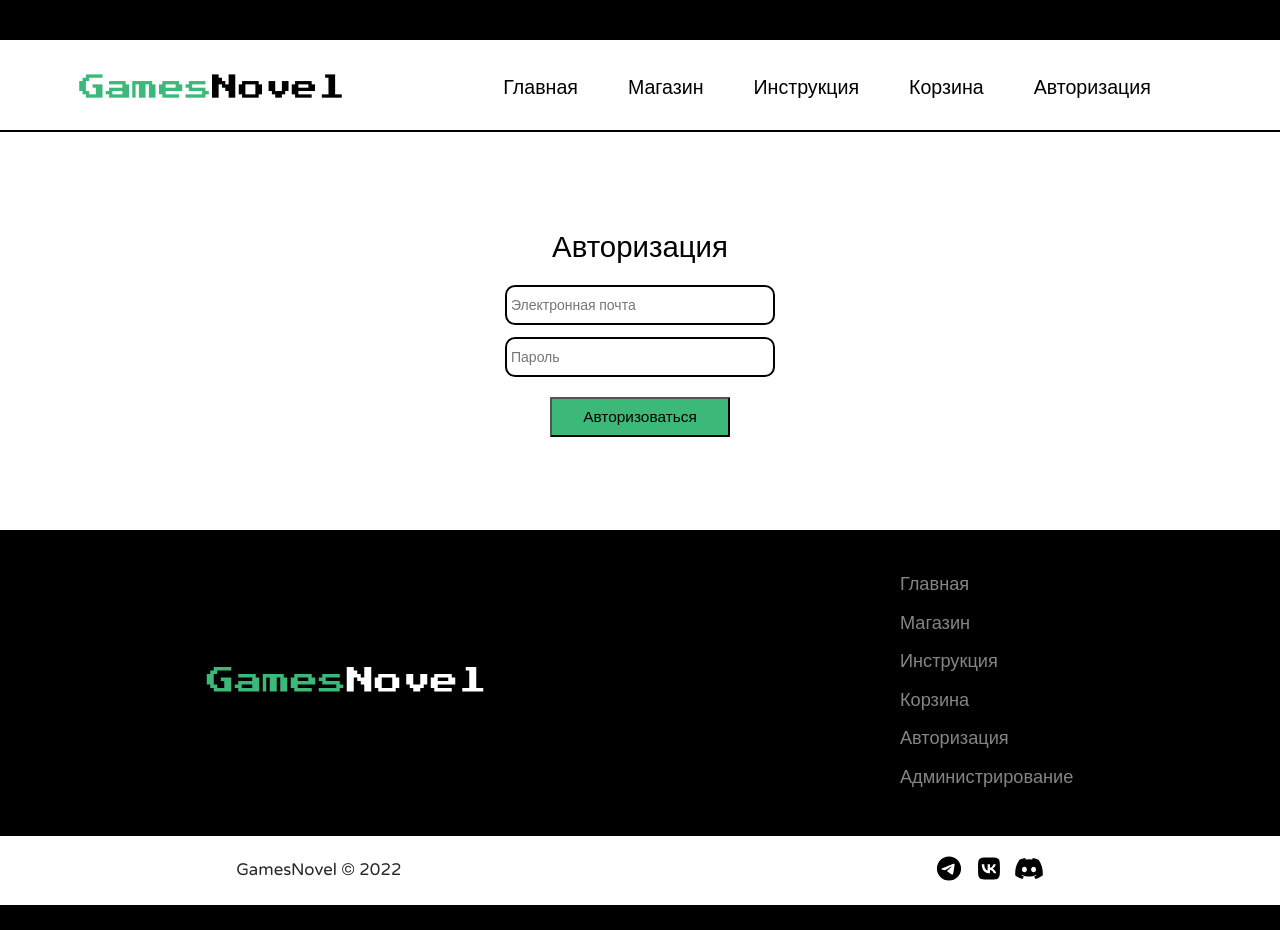
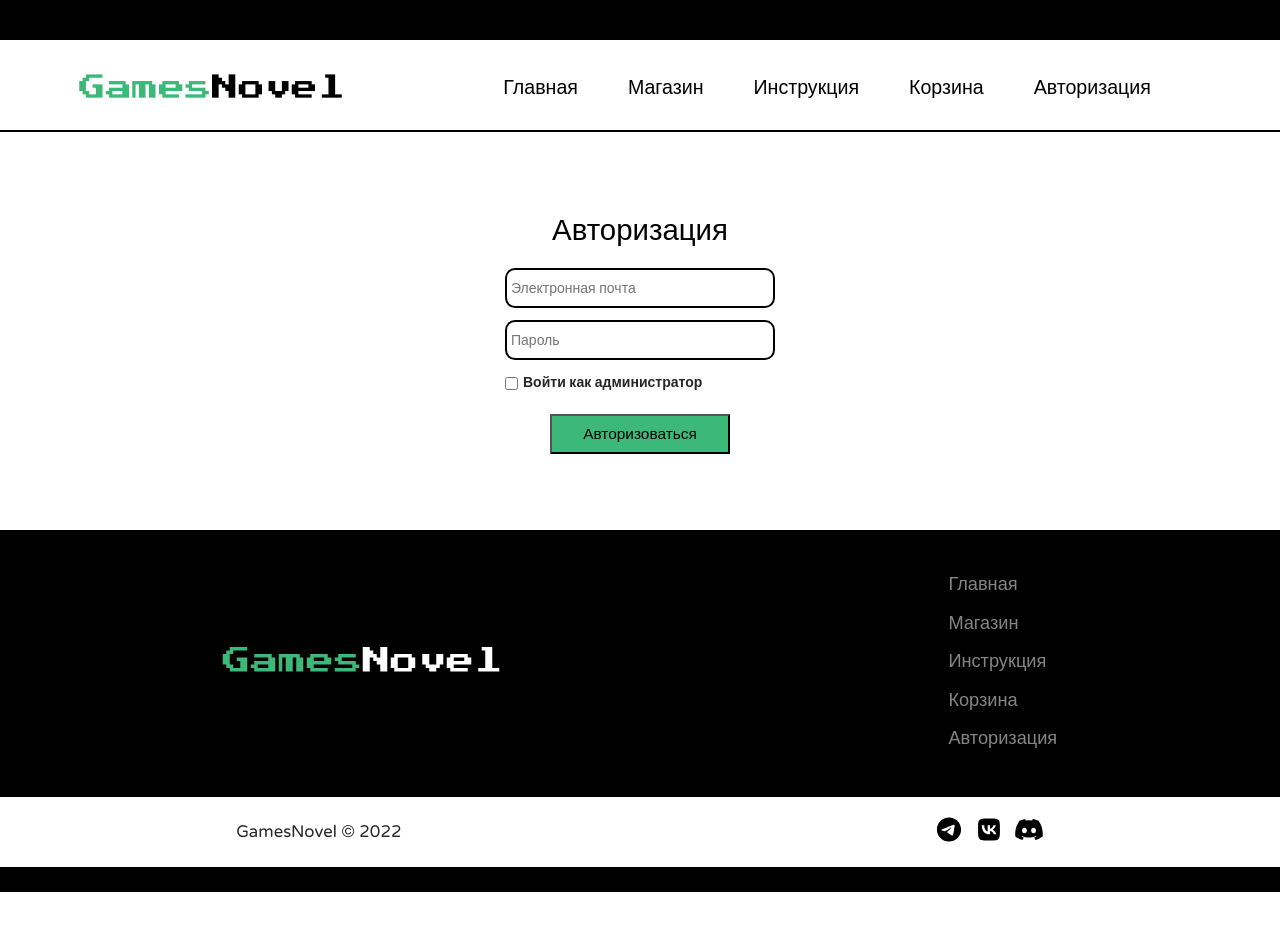
Before and after one commit to Bula2/GameStoreProject, a Next.js app in the folder front/: page /auth in a window 1280 px wide. After the commit the page ends 892 px from the top, so only its background shows below. Built offline with nearby package versions, Linux system fonts and the light colour scheme.

Commit message:
admin page upd

```diff
--- a/front/src/components/Footer/Footer.tsx
+++ b/front/src/components/Footer/Footer.tsx
@@ -1,4 +1,4 @@
-import React from 'react';
+import React, {useState} from 'react';
 import {FontAwesomeIcon} from "@fortawesome/react-fontawesome";
 import { faTelegram } from '@fortawesome/free-brands-svg-icons';
 import { faVk } from '@fortawesome/free-brands-svg-icons';
@@ -6,8 +6,11 @@ import { faDiscord } from '@fortawesome/free-brands-svg-icons';
 import styles from "./footer.module.scss"
 import {useRouter} from "next/router";
 import Link from "next/link";
+import {useSelector} from "react-redux";
+import {RootState} from "../../redux/store";
 
 const Footer = () => {
+  const isAdmin = useSelector((state: RootState) => state.admin.isAdmin)
   const router = useRouter()
   return (
     <div className={styles.footer}>
@@ -22,7 +25,7 @@ const Footer = () => {
             <li className={styles.item}><Link href={"/instruction"}>Инструкция</Link></li>
             <li className={styles.item}><Link href={"/basket"}>Корзина</Link></li>
             <li className={styles.item}><Link href={"/auth"}>Авторизация</Link></li>
-            <li className={styles.item}><Link href={"/admin"}>Администрирование</Link></li>
+            {isAdmin && <li className={styles.item}><Link href={"/admin"}>Администрирование</Link></li>}
           </ul>
         </div>
       </div>
--- a/front/src/pages/auth/auth.module.scss
+++ b/front/src/pages/auth/auth.module.scss
@@ -47,3 +47,13 @@
   display: flex;
   justify-content: center;
 }
+
+.checkbox{
+  display: flex;
+  align-items: center;
+  margin-top: 12px;
+  &__text{
+    margin-left: 5px;
+    font-weight: bold;
+  }
+}
--- a/front/src/pages/auth/index.tsx
+++ b/front/src/pages/auth/index.tsx
@@ -4,8 +4,11 @@ import styles from "./auth.module.scss";
 import {Field, Form, Formik} from "formik";
 import Button from "../../modules/Button/Button";
 import cx from "classnames"
+import {useDispatch} from "react-redux";
+import {showAdminPage} from "../../redux/admin-reducer";
 
 const AuthPage = () => {
+  const dispatch = useDispatch()
 
   const validateEmail = (value: string) => {
     if (!value) {
@@ -32,7 +35,9 @@ const AuthPage = () => {
         <Formik initialValues={{
           email: "",
           password: "",
+          isAdmin: false,
         }} onSubmit={(values, {resetForm}) => {
+          dispatch(showAdminPage(values.isAdmin))
           console.log("submit:", values)
           resetForm()
         }}>
@@ -56,6 +61,10 @@ const AuthPage = () => {
               {errors.password && touched.password && (
                 <div className={styles.errors}>{errors.password}</div>
               )}
+              <label className={styles.checkbox}>
+                <Field type="checkbox" name="isAdmin"/>
+                <span className={styles.checkbox__text}>Войти как администратор</span>
+              </label>
               <div className={styles.button}>
                 <Button text={"Авторизоваться"} type={"submit"}/>
               </div>
--- /dev/null
+++ b/front/src/redux/admin-reducer.ts
@@ -0,0 +1,27 @@
+const ADD_ADMIN_PAGE = "admin/ADD_ADMIN_PAGE";
+
+export interface IAdmin {
+  isAdmin: boolean;
+}
+
+const initialState: IAdmin = {
+  isAdmin: false
+}
+
+const adminReducer = (state = initialState, action: any) => {
+  switch (action.type) {
+    case ADD_ADMIN_PAGE: {
+      return {
+        ...state,
+        isAdmin: action.value
+      }
+    }
+    default:
+      return (state);
+  }
+}
+
+export const showAdminPage = (value: boolean) =>
+  ({type: ADD_ADMIN_PAGE, value})
+
+export default adminReducer;
--- a/front/src/redux/store.ts
+++ b/front/src/redux/store.ts
@@ -2,12 +2,14 @@ import {applyMiddleware, configureStore} from '@reduxjs/toolkit'
 import bestsellersReducer from "./bestsellers-reducer";
 import gamesReducer from "./games-reducer";
 import basketReducer from "./basket-reducer";
+import adminReducer from "./admin-reducer";
 
 export const store = configureStore({
   reducer: {
     bestsellers: bestsellersReducer,
     games: gamesReducer,
     basket: basketReducer,
+    admin: adminReducer
   },
 })
 
```
